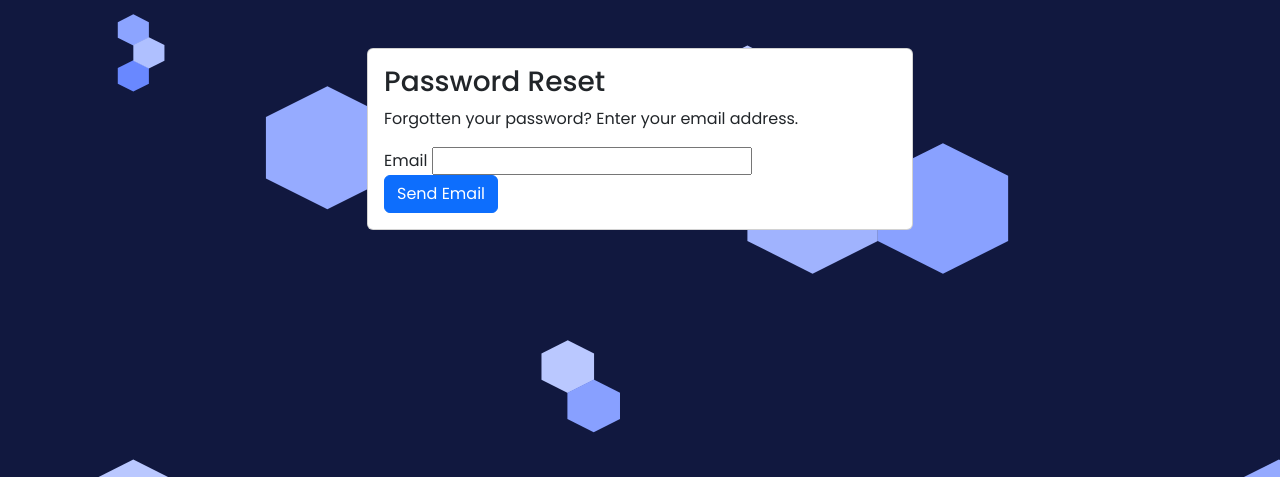
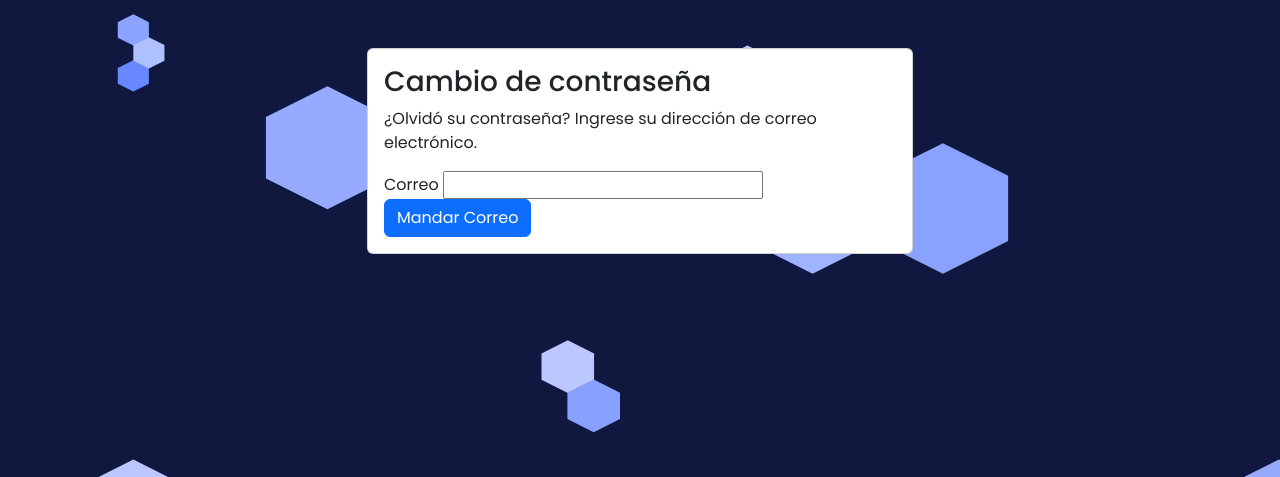
Before and after one commit to TomasPinedaNaranjo/Magneto-Favor, a Django app: page /reset_password/ in a window 1280 px wide. Shown: the part 76-553 px from the top of the page. Run offline with Django 4.2, Linux system fonts and the light colour scheme; parts of the project's set-up code (start-up, migrations or seed data) failed here and were passed over.

Commit message:
cambiar contraseña en ES

```diff
--- a/ofertas/templates/password/change_password.html
+++ b/ofertas/templates/password/change_password.html
@@ -8,7 +8,7 @@
       <form method="post">
         {% csrf_token %}
         {{ form.as_p }}
-        <button type="submit">Change password</button>
+        <button type="submit">Cambiar Contraseña</button>
       </form>
     </div>
   </div>
--- a/ofertas/templates/password/password_reset.html
+++ b/ofertas/templates/password/password_reset.html
@@ -7,15 +7,15 @@
       <div class="col-md-6">
         <div class="card">
           <div class="card-body">
-            <h3 class="card-title">Password Reset</h3>
-            <p class="card-text">Forgotten your password? Enter your email address.</p>
+            <h3 class="card-title">Cambio de contraseña</h3>
+            <p class="card-text">¿Olvidó su contraseña? Ingrese su dirección de correo electrónico.</p>
             <form method="post">
               {% csrf_token %}
               <div class="form-group">
-                <label for="{{ form.email.id_for_label }}">Email</label>
+                <label for="{{ form.email.id_for_label }}">Correo</label>
                 {{ form.email }}
               </div>
-              <button type="submit" class="btn btn-primary">Send Email</button>
+              <button type="submit" class="btn btn-primary">Mandar Correo</button>
             </form>
           </div>
         </div>
--- a/ofertas/templates/password/password_reset_done.html
+++ b/ofertas/templates/password/password_reset_done.html
@@ -6,9 +6,9 @@
       <div class="col-md-6">
         <div class="card">
           <div class="card-body">
-            <h3 class="card-title">Password Reset Complete</h3>
-            <p class="card-text">Your password has been set successfully.</p>
-            <a href="/signin" class="btn btn-primary">Log In</a>
+            <h3 class="card-title">Cambio de contraseña completado</h3>
+            <p class="card-text">Su contraseña ha sido cambiada con éxito.</p>
+            <a href="/signin" class="btn btn-primary">Iniciar Sesión</a>
           </div>
         </div>
       </div>
--- a/ofertas/templates/password/password_reset_sent.html
+++ b/ofertas/templates/password/password_reset_sent.html
@@ -6,12 +6,12 @@
       <div class="col-md-6">
         <div class="card">
           <div class="card-body">
-            <h3 class="card-title">Password Reset Email Sent</h3>
+            <h3 class="card-title">Correo de cambio enviado</h3>
             <p class="card-text">
-              We have sent you instructions for setting your password. Please check your email.
+              Acabamos de enviar las instrucciones para cambiar su contraseña. Porfavor revisar Email.
             </p>
             <p class="card-text">
-              If you don't receive an email, please ensure that you entered a correct email address and check your spam folder.
+              Si no recibe el Email, asegurece de haber colocado la dirección correcta y ver su spam.
             </p>
           </div>
         </div>
```
Also changed, not shown: db.sqlite3.
